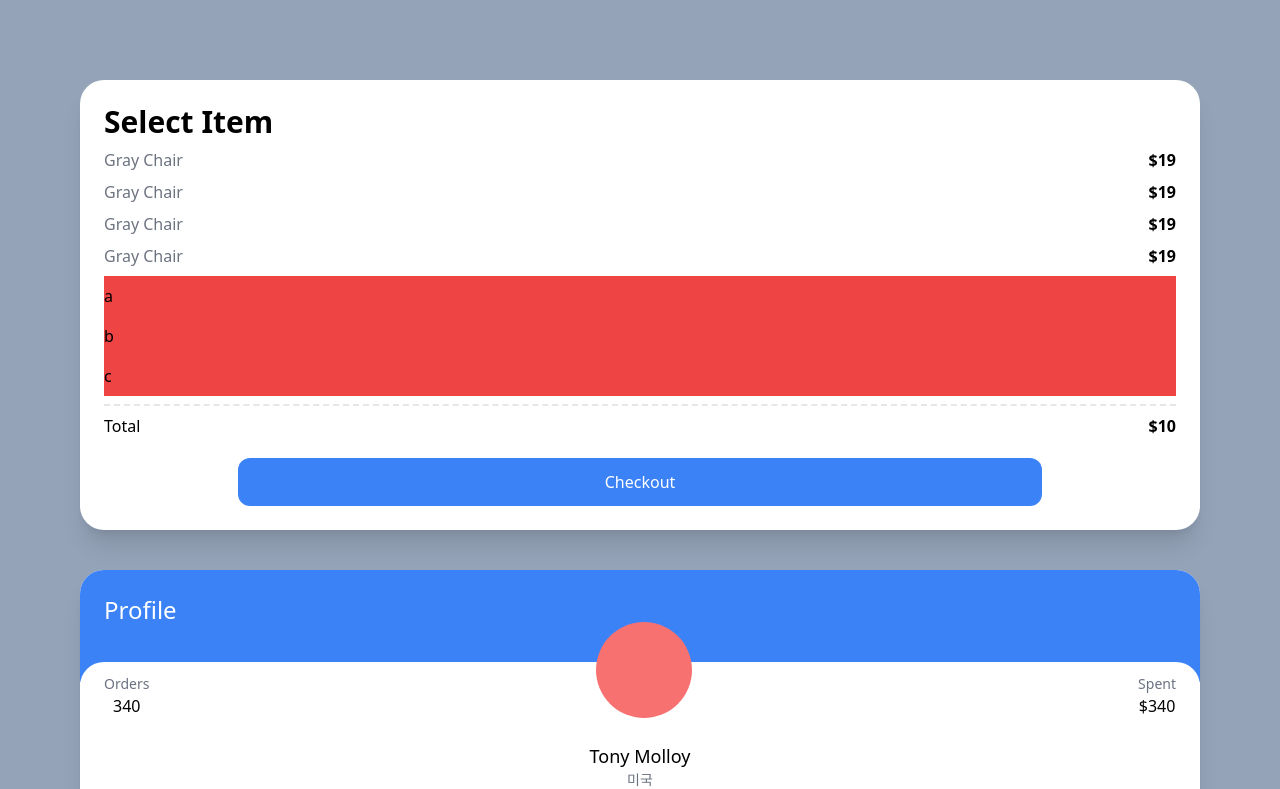
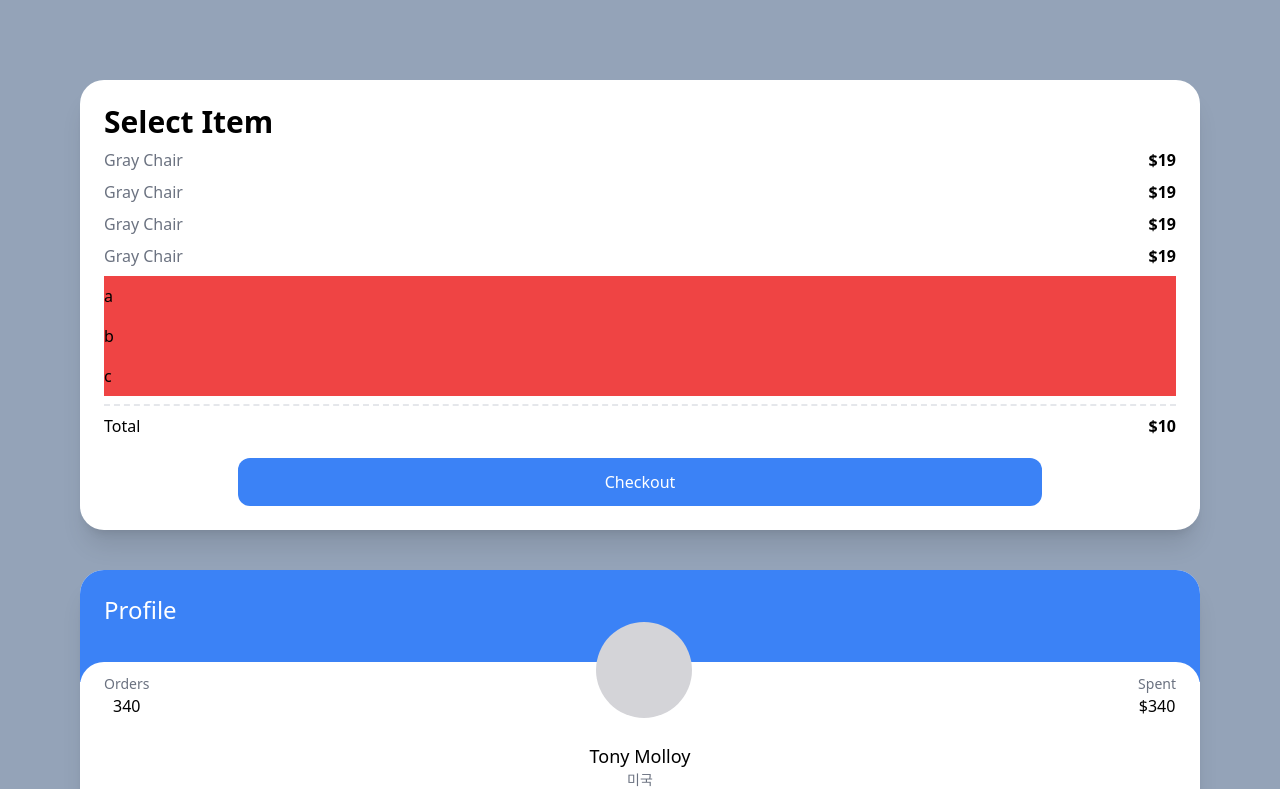
Before and after one commit to blkluv/next_carrot_market, a Next.js app: page / in a window 1280 px wide. Shown: the top 789 px of the page. Built offline with nearby package versions, Linux system fonts and the light colour scheme.

Commit message:
Profile 사진 부분 색상 변경

```diff
--- a/src/pages/index.tsx
+++ b/src/pages/index.tsx
@@ -38,7 +38,7 @@ const Home: NextPage = () => {
               <span className="text-sm text-gray-500">Orders</span>
               <span className="font-medium">340</span>
             </div>
-            <div className="w-24 h-24 bg-red-400 rounded-full" />
+            <div className="w-24 h-24 rounded-full bg-zinc-300" />
             <div className="flex flex-col items-center">
               <span className="text-sm text-gray-500">Spent</span>
               <span className="font-medium">$340</span>
```
